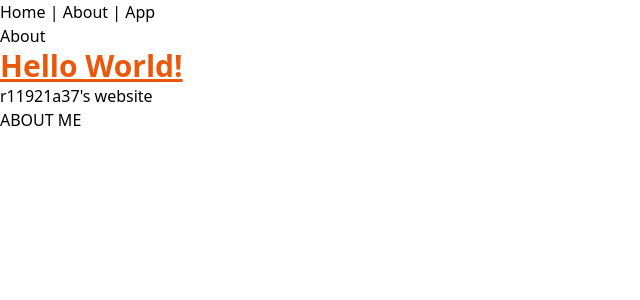
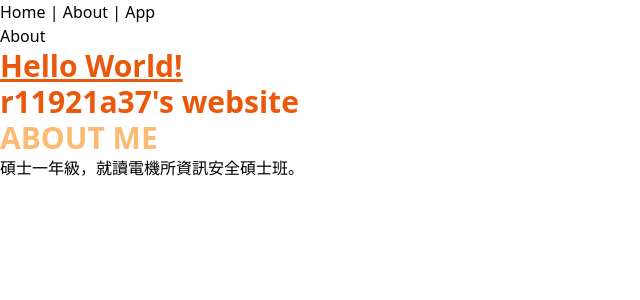
Before and after one commit to dazgzz2000/2023-midterm-project, a React (Vite) app: page /#/about in a window 1280 px wide. Shown: the top 300 px of the page, without its empty margins (0-640 px from the left). Built offline with nearby package versions, Linux system fonts and the light colour scheme.

Commit message:
introduce

```diff
--- a/src/pages/about.jsx
+++ b/src/pages/about.jsx
@@ -2,7 +2,8 @@ export default function About() {
     return <dev>
         <h1>About</h1>
         <h1 className="text-3xl font-bold text-left underline text-orange-600"> Hello World!</h1>
-        <h1>r11921a37's website</h1>
-        <h2>ABOUT ME</h2>
+        <h1 className="text-3xl font-bold text-left text-orange-600">r11921a37's website</h1>
+        <h2 className="text-3xl font-bold text-left text-orange-300">ABOUT ME</h2>
+        <p>碩士一年級，就讀電機所資訊安全碩士班。</p>
         </dev>;
 }
```
